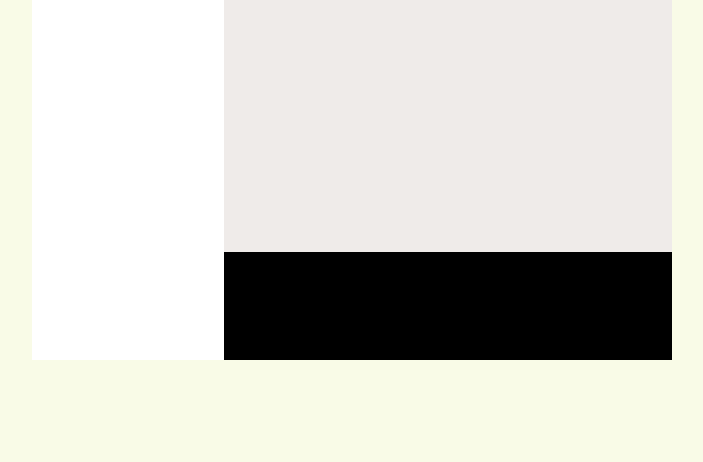
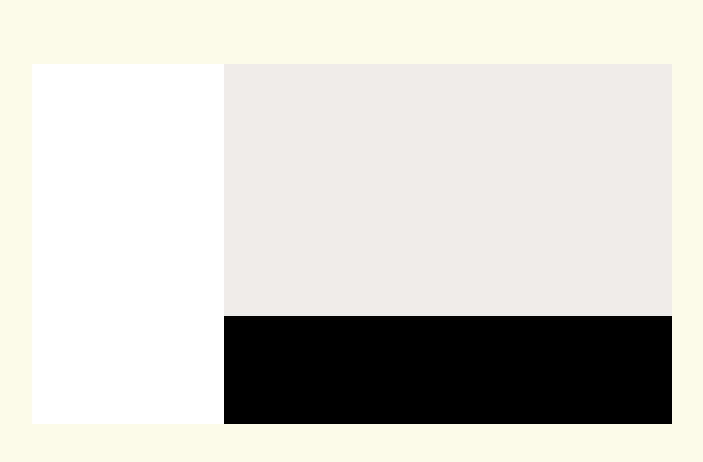
Before and after one commit to kimsaehun/ProjectCanvas, a plain HTML site: page index.html in a window 1280 px wide. Shown: the whole page, without its empty margins (288-991 px from the left). Drawn offline with Linux system fonts and the light colour scheme.

Commit message:
Horizontally center the game container and keep it closer to the top.

```diff
--- a/css/styles.css
+++ b/css/styles.css
@@ -11,14 +11,18 @@ html, body {
 }
 
 body {
+  position: relative;
   background: #F9FBE7;
 }
 
 #game-container {
-  margin: 0 auto;
-  position: relative;
   width: 640px;
   height: 360px;
+
+  position: absolute;
+  top: 8%;
+  left: 50%;
+  margin-left: -320px;
 }
 
 #interface {
```
